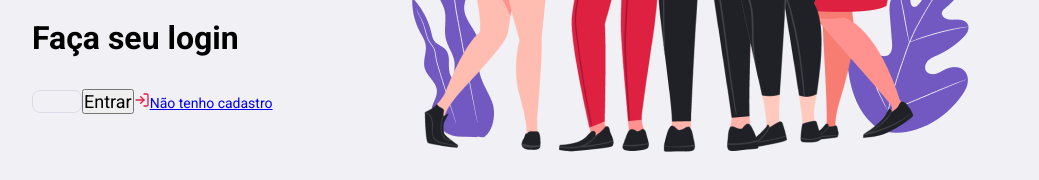
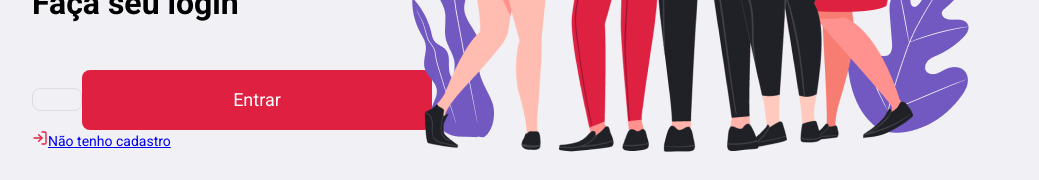
Before and after one commit to thamirisbalbi/omnistack-frontend-react, a React (Create React App) app: page / in a window 1280 px wide. Shown: the part 535-715 px from the top of the page, without its empty margins (120-1159 px from the left). Built offline with nearby package versions, Linux system fonts and the light colour scheme.

Commit message:
Estiliza botão como uma classe

```diff
--- a/src/global.css
+++ b/src/global.css
@@ -30,3 +30,18 @@ form imput {
     border-radius: 8px;
     padding: 0 24px;
 }
+
+.button {
+    width: 100%;
+    height: 60px;
+    background: #e02041;
+    border: 0;
+    border-radius: 8px;
+    color: #FFF;
+    margin-top: 16px;
+    display: inline-block;
+    text-align: center;
+    text-decoration: none;
+    font-size: 18px;
+    line-height: 60px;
+}
--- a/src/pages/login/index.js
+++ b/src/pages/login/index.js
@@ -18,7 +18,7 @@ export default function Login() {
                 <h1>Faça seu login</h1>
 
                 <imput placeholder="Sua ID" />
-                <button type="submit">Entrar</button>
+                <button className='button' type="submit">Entrar</button>
 
                 <a href="/register">
                     <FiLogIn size={16} color="#E02041" />
```
